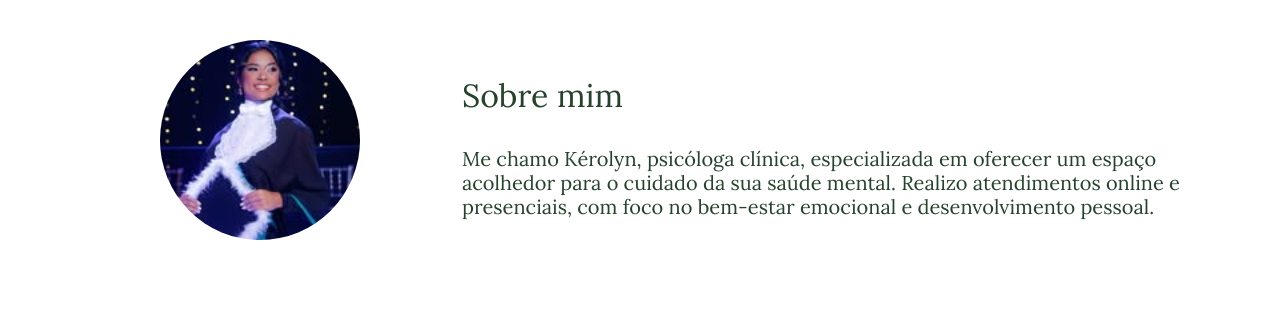
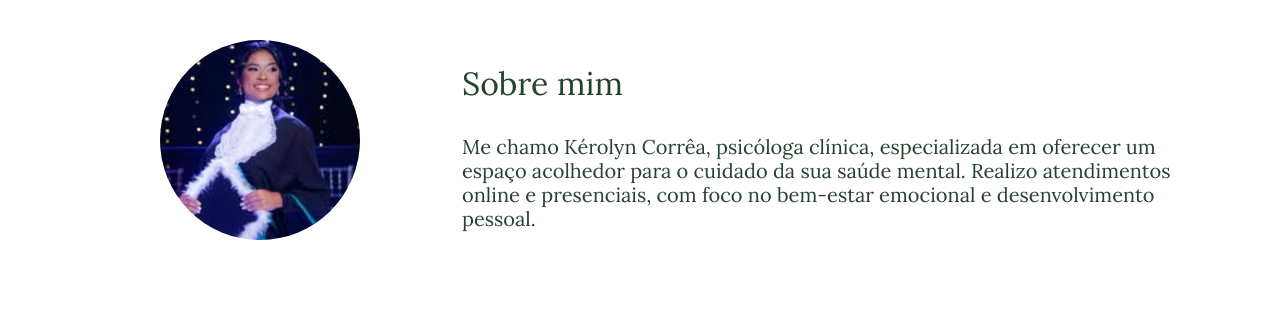
Before and after one commit to gabrieljoaquin99/psico, a plain HTML site: page index.html in a window 1280 px wide. Shown: the part 860-1178 px from the top of the page. Drawn offline with nearby package versions, Linux system fonts and the light colour scheme.

Commit message:
Add files via upload

```diff
--- a/index.html
+++ b/index.html
@@ -58,7 +58,7 @@
                     <div class="col-md-8 mt-4 text-center text-md-start">
                         <h2>Sobre mim</h2>
                         <br>
-                        <h5>Me chamo Kérolyn, psicóloga clínica, especializada em oferecer um espaço acolhedor para o cuidado da sua saúde mental. Realizo atendimentos online e presenciais, com foco no bem-estar emocional e desenvolvimento pessoal.</h5>
+                        <h5>Me chamo Kérolyn Corrêa, psicóloga clínica, especializada em oferecer um espaço acolhedor para o cuidado da sua saúde mental. Realizo atendimentos online e presenciais, com foco no bem-estar emocional e desenvolvimento pessoal.</h5>
                     </div>
                 </div>
             </div>
```
